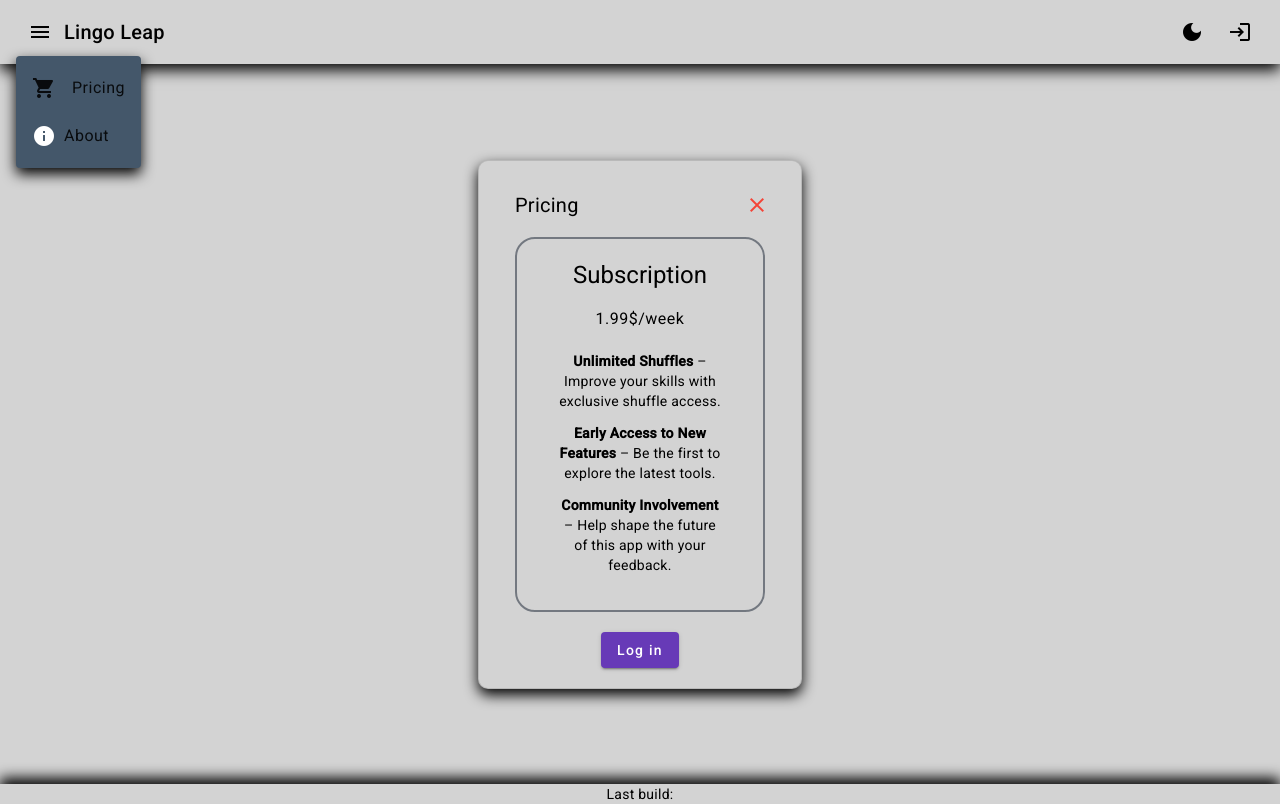
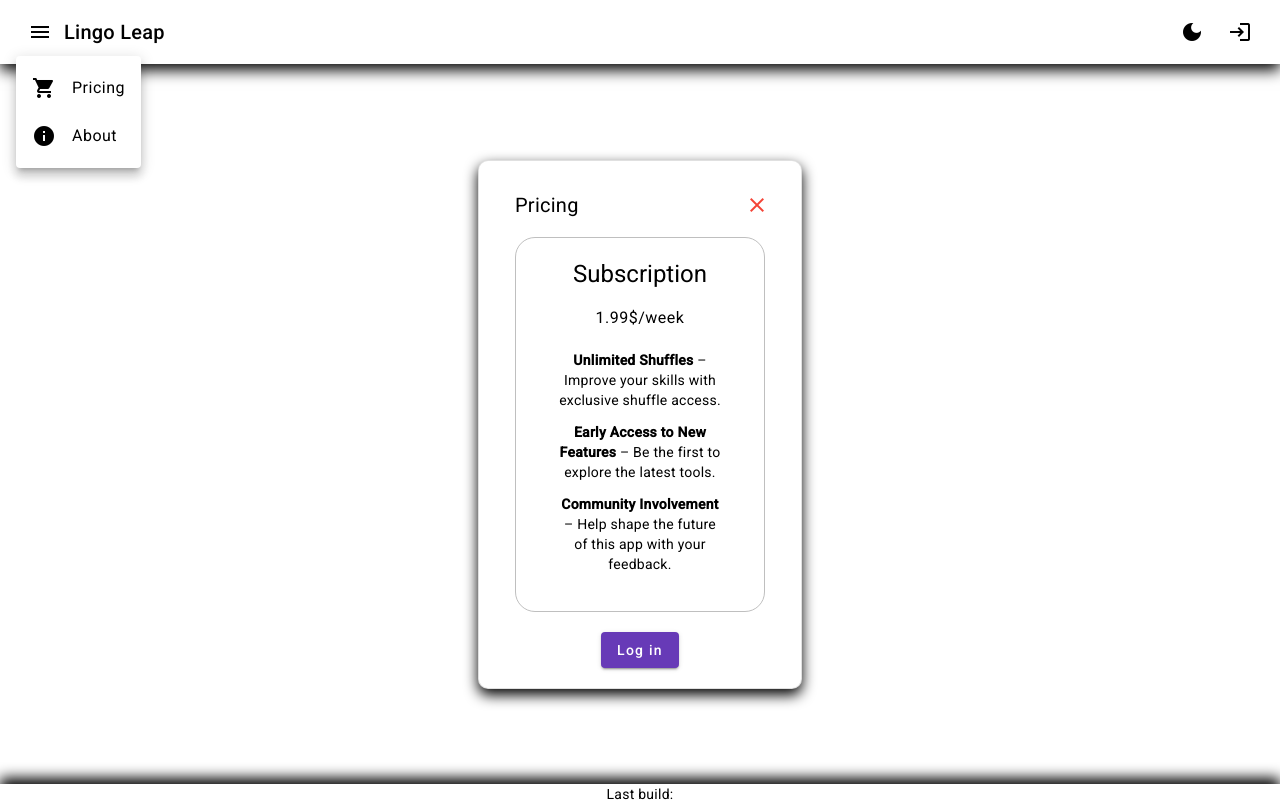
Before and after one commit to jakub-chyla/Lingo-Leap, an Angular app in the folder Lingoleap - FE/: page /pricing in a window 1280 px wide. Both pictures are taken after a click on the button "menu". Built offline with nearby package versions, Linux system fonts and the light colour scheme; no server answers.

Commit message:
adding darkmode

```diff
--- a/Lingoleap - FE/src/app/app.component.scss
+++ b/Lingoleap - FE/src/app/app.component.scss
@@ -2,16 +2,6 @@ $primary-color: #673ab7;
 $accent-color: #ffd740;
 $warn-color: #f24236;
 
-::ng-deep .menu {
-  background: rgb(68, 87, 106) !important;
-  opacity: 1 !important;
-  color: white !important;
-  box-shadow: 0 6px 14px rgba(0, 0, 0, 1) !important;
-}
-
-.menu-button  ::ng-deep .mat-mdc-menu-item-text {
-  color: white !important; /* Makes the font white */
-}
 
 .wrong-answer {
   background-color: $warn-color !important; /* Override default styles */
--- a/Lingoleap - FE/src/app/page/about/about.component.scss
+++ b/Lingoleap - FE/src/app/page/about/about.component.scss
@@ -10,9 +10,7 @@
   color: white !important;
 }
 
-.sign-in {
-  color: white !important;
-}
+
 
 .input ::ng-deep .mdc-floating-label {
   color: #f3f3f3 !important;
--- a/Lingoleap - FE/src/app/page/pricing/pricing.component.scss
+++ b/Lingoleap - FE/src/app/page/pricing/pricing.component.scss
@@ -1,31 +1,13 @@
 .icon-spacer {
   flex: 1 1 auto;
-}
-
-.input ::ng-deep .mdc-text-field--filled:not(.mdc-text-field--disabled) {
-  background-color: #425062 !important;
-}
-
-.input ::ng-deep .mdc-text-field__input {
-  color: white !important;
-}
-
-.sign-in {
-  color: white !important;
-}
-
-.input ::ng-deep .mdc-floating-label {
-  color: #f3f3f3 !important;
 }
 
 .pricing-cloud {
   height: 375px;
   width: 250px;
-  border: 2px solid rgba(31, 41, 55, 0.53);
+  border: 1px solid ;
   border-radius: 20px;
-  transition: border-color 0.1s ease-in-out;
 }
 
 .pricing-cloud:hover {
-  border-color: #1f2937;
 }
--- a/Lingoleap - FE/src/app/page/top-bar/top-bar.component.html
+++ b/Lingoleap - FE/src/app/page/top-bar/top-bar.component.html
@@ -1,4 +1,4 @@
-<mat-toolbar class="topBar">
+<mat-toolbar class="top-bar">
   <button mat-icon-button [matMenuTriggerFor]="menu">
     <mat-icon>menu</mat-icon>
   </button>
@@ -12,13 +12,12 @@
     <button
 
       mat-menu-item (click)="navigateToAbout()">
-      <mat-icon style="color: white; margin-right: 8px;">info</mat-icon>
+      <mat-icon>info</mat-icon>
       About
     </button>
     <button *ngIf="isAdmin"
-
             mat-menu-item (click)="navigateToAdmin()">
-      <mat-icon style="color: white; margin-right: 8px;">person</mat-icon>
+      <mat-icon >person</mat-icon>
       Admin
     </button>
   </mat-menu>
--- a/Lingoleap - FE/src/app/page/top-bar/top-bar.component.scss
+++ b/Lingoleap - FE/src/app/page/top-bar/top-bar.component.scss
@@ -1,4 +1,4 @@
-.topBar {
+.top-bar {
   background-color: var(--background-color);
   color: var(--text-color);
   box-shadow: 0 6px 14px rgba(0, 0, 0, 1);
@@ -7,3 +7,7 @@
 .icon-spacer {
   flex: 1 1 auto;
 }
+
+.menu{
+
+}
--- a/Lingoleap - FE/src/styles.scss
+++ b/Lingoleap - FE/src/styles.scss
@@ -12,15 +12,18 @@ body {
 }
 
 :root {
-  --background-color: #d3d3d3;
+  --background-color: #ffffff;
   --text-color: #000000;
+  --pricing-cloud-border: #bfbfbf;
+  --pricing-cloud-border-hoover: #8f8f8f;
 }
 
 .dark-theme {
   --background-color: #1f2937;
   --text-color: #ffffff;
+  --pricing-cloud-border: #7c8ea5;
+  --pricing-cloud-border-hoover: #a2b1c6;
 }
-
 
 .word {
   font-weight: bold !important;
@@ -35,3 +38,21 @@ body {
   background-color: var(--background-color) !important;
   color: var(--text-color);
 }
+
+.pricing-cloud {
+  border-color: var(--pricing-cloud-border) !important;
+
+}
+
+.pricing-cloud:hover {
+  border-color: var(--pricing-cloud-border-hoover) !important;
+}
+
+.menu {
+  background-color: var(--background-color) !important;
+}
+
+.menu .mat-icon-no-color,
+.menu .mat-mdc-menu-item {
+  color: var(--text-color) !important;
+}
```
